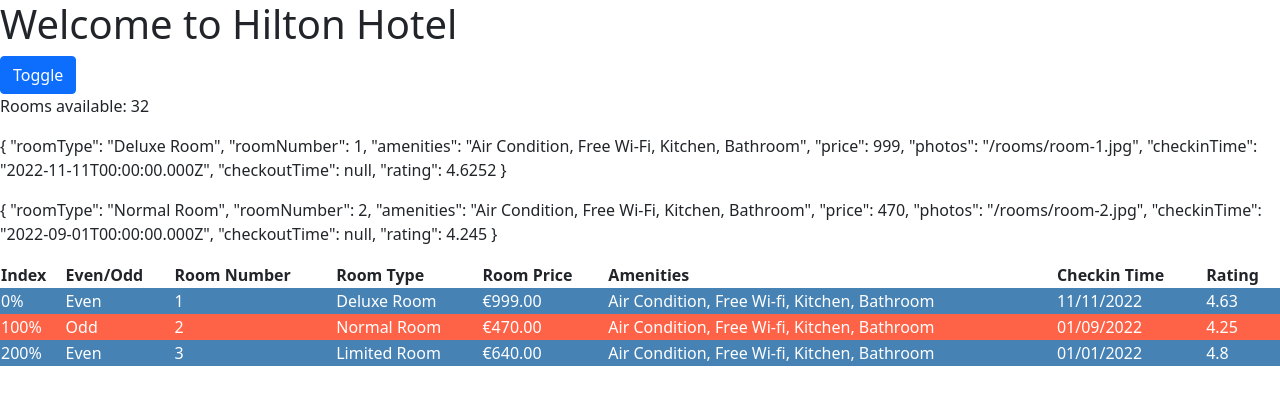
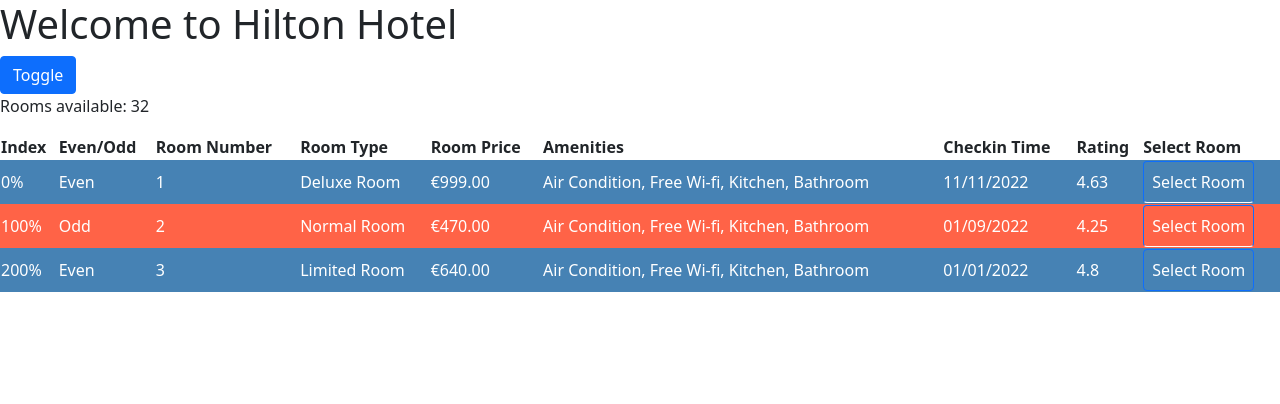
Before and after one commit to Brece/angular-hotel-inventory, an Angular app: page / in a window 1280 px wide. Shown: the top 404 px of the page. Built offline with nearby package versions, Linux system fonts and the light colour scheme.

Commit message:
adds parent-child component communication and data flow of properties and events

```diff
--- a/src/app/app.module.ts
+++ b/src/app/app.module.ts
@@ -4,11 +4,13 @@
 import { AppRoutingModule } from './app-routing.module';
 import { AppComponent } from './app.component';
 import { RoomsComponent } from './components/rooms/rooms.component';
+import { RoomsListComponent } from './components/rooms-list/rooms-list.component';
 
 @NgModule({
   declarations: [
     AppComponent,
-    RoomsComponent
+    RoomsComponent,
+    RoomsListComponent
   ],
   imports: [
     BrowserModule,
--- /dev/null
+++ b/src/app/components/rooms-list/rooms-list.component.html
@@ -0,0 +1,33 @@
+<table class="table">
+    <tr>
+        <th>Index</th>
+        <th>Even/Odd</th>
+        <th>Room Number</th>
+        <th>Room Type</th>
+        <th>Room Price</th>
+        <th>Amenities</th>
+        <th>Checkin Time</th>
+        <th>Rating</th>
+        <th>Select Room</th>
+    </tr>
+    <tr [ngClass]="e ? 'even' : 'odd'" *ngFor="let room of roomList; let e = even; let o = odd; let i = index">
+        <!-- Pipes -->
+        <td>{{ i | percent }}</td>
+        <td>{{ e ? 'Even' : 'Odd' }}</td>
+        <td>{{ room.roomNumber }}</td>
+        <td>{{ room.roomType }}</td>
+        <td>{{ room.price | currency: 'EUR' }}</td>
+        <td>{{ room.amenities | titlecase }}</td>
+        <td>{{ room.checkinTime | date: 'dd/MM/yyyy' }}</td>
+        <td>{{ room.rating | number: '1.0-2' }}</td>
+        <td>
+            <button
+                type="button"
+                class="btn btn-primary"
+                (click)="selectRoom(room)"
+            >
+                Select Room
+            </button>
+        </td>
+    </tr>
+</table>
--- /dev/null
+++ b/src/app/components/rooms-list/rooms-list.component.ts
@@ -0,0 +1,22 @@
+import { Component, OnInit, Input, Output, EventEmitter } from '@angular/core';
+import { RoomList } from '../rooms/room';
+
+@Component({
+  selector: 'app-rooms-list',
+  templateUrl: './rooms-list.component.html',
+  styleUrls: ['./rooms-list.component.scss']
+})
+export class RoomsListComponent implements OnInit {
+
+  @Input() roomList: RoomList[] = [];
+  @Output() selectedRoom = new EventEmitter<RoomList>();
+
+  constructor() { }
+
+  ngOnInit(): void {
+  }
+
+  selectRoom(room: RoomList) {
+    this.selectedRoom.emit(room);
+  }
+}
--- a/src/app/components/rooms/rooms.component.html
+++ b/src/app/components/rooms/rooms.component.html
@@ -9,34 +9,22 @@
 
 <p>Rooms available: {{ rooms.availableRooms ?? 'No rooms' }}</p>
 
-<div *ngFor="let room of roomList | slice: 0:2">
-    <p>{{ room | json }}</p>
-</div>
+<!--
+    <div *ngFor="let room of roomList | slice: 0:2">
+        <p>{{ room | json }}</p>
+    </div>
+-->
+
+
+<!-- parent-child relationship: data flow(properties, events) -->
+<div *ngIf="selectedRoom">{{ selectedRoom | json }}</div>
 
 <div *ngIf="rooms.availableRooms">
-    <table class="table">
-        <tr>
-            <th>Index</th>
-            <th>Even/Odd</th>
-            <th>Room Number</th>
-            <th>Room Type</th>
-            <th>Room Price</th>
-            <th>Amenities</th>
-            <th>Checkin Time</th>
-            <th>Rating</th>
-        </tr>
-        <tr [ngClass]="e ? 'even' : 'odd'" *ngFor="let room of roomList; let e = even; let o = odd; let i = index">
-            <!-- Pipes -->
-            <td>{{ i | percent }}</td>
-            <td>{{ e ? 'Even' : 'Odd' }}</td>
-            <td>{{ room.roomNumber }}</td>
-            <td>{{ room.roomType }}</td>
-            <td>{{ room.price | currency: 'EUR' }}</td>
-            <td>{{ room.amenities | titlecase }}</td>
-            <td>{{ room.checkinTime | date: 'dd/MM/yyyy' }}</td>
-            <td>{{ room.rating | number: '1.0-2' }}</td>
-        </tr>
-    </table>
+    <app-rooms-list
+        [roomList]="roomList"
+        (selectedRoom)="selectRoom($event)"
+    >
+    </app-rooms-list>
 </div>
 
 <div [hidden]="hideRooms">
--- a/src/app/components/rooms/rooms.component.ts
+++ b/src/app/components/rooms/rooms.component.ts
@@ -15,7 +15,13 @@
     availableRooms: 32,
     bookedRooms: 23
   };
-  roomList: RoomList[] = [
+  roomList: RoomList[] = [];
+  selectedRoom!: RoomList;
+
+  constructor() { }
+
+  ngOnInit(): void {
+    this.roomList = [
       {
         roomType: 'Deluxe Room',
         roomNumber: 1,
@@ -46,14 +52,14 @@
         checkoutTime: new Date('30-Dez-2022'),
         rating: 4.8,
       },
-  ]
-
-  constructor() { }
-
-  ngOnInit(): void {
+    ];
   }
 
   toggle(): void {
     this.hideRooms = !this.hideRooms;
   }
+
+  selectRoom(room: RoomList) {
+    this.selectedRoom = room;
   }
+}
--- a/src/styles.scss
+++ b/src/styles.scss
@@ -1 +1,10 @@
 /* You can add global styles to this file, and also import other style files */
+.even {
+    background-color: steelblue;
+    color: white;
+}
+
+.odd {
+    background-color: tomato;
+    color: white;
+}
```
Also changed, not shown: src/app/components/rooms-list/rooms-list.component.scss (added), 1 other file (tests, documents, lock files or other folders). Lines whose indentation alone changed are shown as unchanged.
